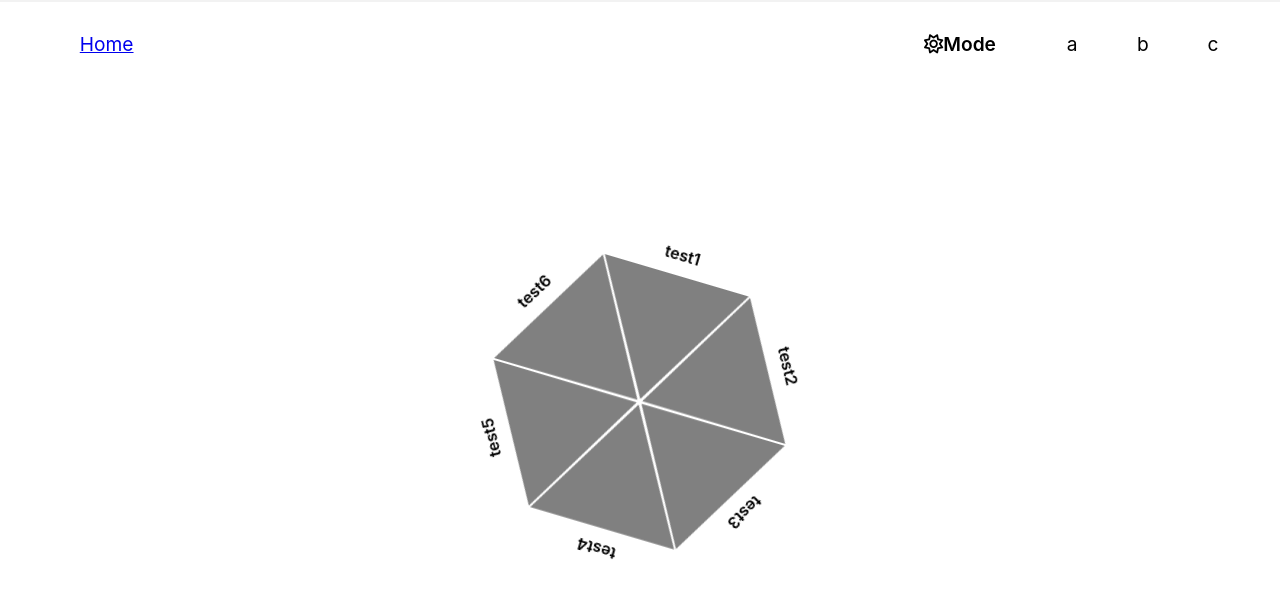
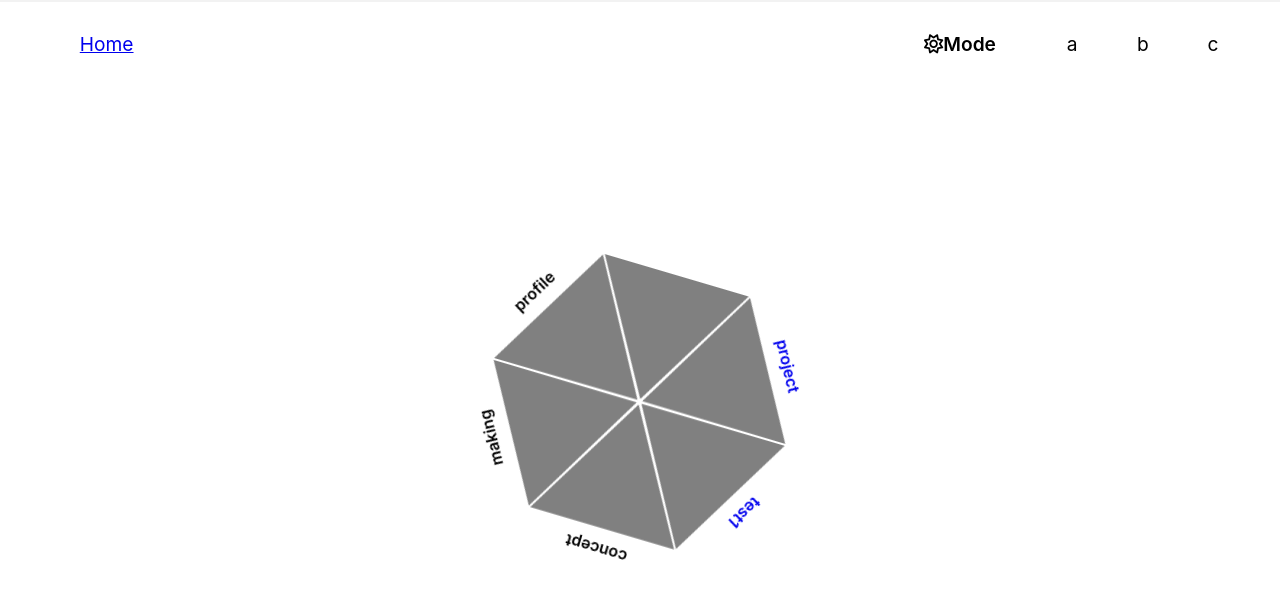
Before and after one commit to Honey-Bi/Portfolio-Web, a React (Create React App) app: page / in a window 1280 px wide. Shown: the top 598 px of the page. Built offline with nearby package versions, Linux system fonts and the light colour scheme.

Commit message:
페이지 이동 트랜지션 추가

```diff
--- a/src/component/Main.tsx
+++ b/src/component/Main.tsx
@@ -1,43 +1,32 @@
-import { useNavigate } from 'react-router-dom';
+import { Link } from 'react-router-dom';
 import Header from './Header';
 import '../css/main.css';
-import '../css/transition.css'
 function Main() {
-
-    const navigate = useNavigate();
-
-    function Move(path:String):void {
-        const element = document.getElementById('main');
-        element?.classList.remove('enter');
-        element?.classList.add('exit');
-        setTimeout(() => {
-            navigate(path.toString());
-        }, 800);
-    }
-
     return (
-        <div className='enter' id='main'>
+        <div id='main'>
             <Header/>
+            <div id="down">
                 <div className="container">
                     <div className="box">
                         <div className="comb">
-                        <div className="tri" onClick={() => Move('./Timer')}>
+                            <div className="tri">
+                                <span></span>
+                            </div>
+                            <Link to={'/Project'} className='tri'>
+                                <span>project</span>
+                            </Link>
+                            <Link to={'/Test'} className='tri'>
                                 <span>test1</span>
+                            </Link>
+                            <div className="tri">
+                                <span>concept</span>
                             </div>
                             <div className="tri">
-                            <span>test2</span>
+                                <span>making</span>
                             </div>
                             <div className="tri">
-                            <span>test3</span>
+                                <span>profile</span>
                             </div>
-                        <div className="tri">
-                            <span>test4</span>
-                        </div>
-                        <div className="tri">
-                            <span>test5</span>
-                        </div>
-                        <div className="tri">
-                            <span>test6</span>
                         </div>
                     </div>
                 </div>
--- a/src/css/transition.css
+++ b/src/css/transition.css
@@ -1,23 +1,13 @@
 .move-enter {
-    opacity: 0;
-    transform: translatey(100%);
+    animation: 800ms ease 0s 1 normal none running enter;
 }
 .move-enter-active {
     opacity: 1;
-    animation: 800ms ease 0s 1 normal none running enter;
 }
 .move-exit {
-    opacity: 1;
-    transform: translateY(0px);
+    animation: 800ms ease 0s 1 normal none running exit;
 }
 .move-exit-active {
-    opacity: 0;
-    animation: 800ms ease 0s 1 normal none running exit;
-}
-.move-enter-done {
-    opacity: 1;
-}
-.move-exit-done {
     opacity: 0;
 }
 @keyframes enter {
```
Lines whose indentation alone changed are shown as unchanged.
